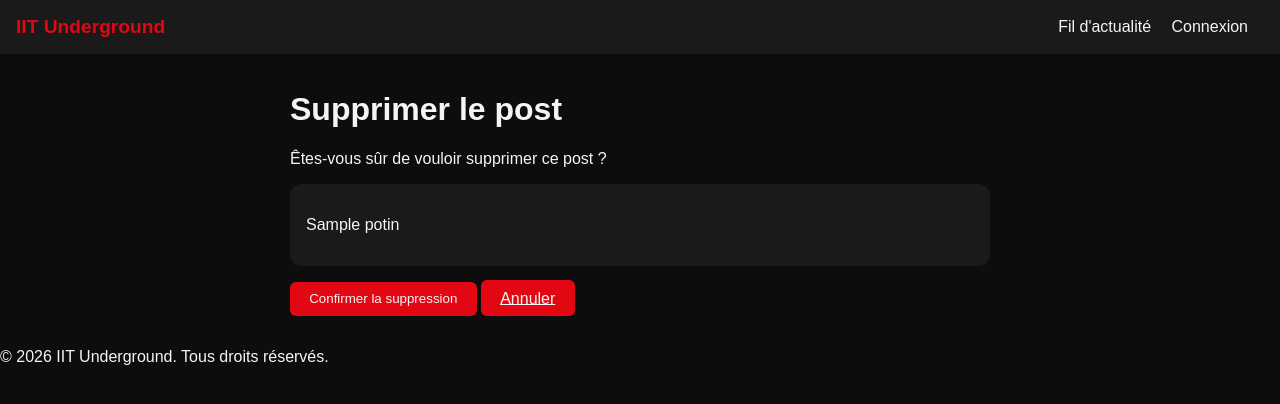
After one commit to itsketii/mini-application-django, a Django app: template iit_underground/templates/iit_underground/confirmer_suppression.html in a window 1280 px wide. The commit adds this page. Shown: the top 404 px of the page. Run offline with Django 5.2, Linux system fonts and the light colour scheme; the template is opened without the code that fills it: values that come from a table or form of the project are taken from there, others are empty; tables that the repository leaves empty hold one stand-in row (values such as "Sample post").

Commit message:
Ajout des fonctionnalités de modification et de suppression des posts, avec création d'une page de confirmation pour la suppression. Mise à jour des URLs et des vues associées.

```diff
--- /dev/null
+++ b/iit_underground/templates/iit_underground/confirmer_suppression.html
@@ -0,0 +1,14 @@
+{% extends "iit_underground/base.html" %}
+{% block title %}Supprimer - IIT Underground{% endblock %}
+{% block content %}
+    <h1>Supprimer le post</h1>
+    <p>Êtes-vous sûr de vouloir supprimer ce post ?</p>
+    <div class="card">
+        <p>{{ potin.titre}}</p>
+    </div>
+    <form method="post">
+        {% csrf_token %}
+        <button class="btn" type="submit">Confirmer la suppression</button>
+        <a class="btn" href="{% url 'iit_underground:fil' %}">Annuler</a>
+    </form>
+{% endblock %}
--- a/iit_underground/templates/iit_underground/detail.html
+++ b/iit_underground/templates/iit_underground/detail.html
@@ -20,6 +20,10 @@
             <img src="{{ potin.image.url }}" alt="Image du potin" class="potin-image">
         {% endif %}
         <p>{{ potin.contenu }}</p>
+        {% if user == potin.auteur %}
+            <a href="{% url 'iit_underground:modifier' potin.pk %}" class="btn">Modifier</a>
+            <a href="{% url 'iit_underground:supprimer' potin.pk %}" class="muted">Supprimer</a>
+        {% endif %}
     </div>
 
     <h2>Commentaires</h2>
--- a/iit_underground/urls.py
+++ b/iit_underground/urls.py
@@ -8,5 +8,7 @@ urlpatterns = [
     path('', views.fil_actualite, name='fil'),
     path('inscription/', views.inscription, name='inscription'),
     path('nouveau/', views.creer_potin, name='creer'),
+    path('<int:pk>/modifier/', views.modifier_potin, name='modifier'),
+    path('<int:pk>/supprimer/', views.supprimer_potin, name='supprimer'),
     path('<int:potin_id>/', views.detail_potin, name='detail')
 ]
--- a/iit_underground/views.py
+++ b/iit_underground/views.py
@@ -1,9 +1,10 @@
 from django.contrib.auth.decorators import login_required
+from django.shortcuts import get_object_or_404, redirect
+from django.http import HttpResponseForbidden
 from django.contrib.auth.forms import UserCreationForm
+from django.contrib.auth import login
 from django.http import HttpResponse
-from django.shortcuts import get_object_or_404, redirect
 from django.shortcuts import render
-from django.contrib.auth import login
 from .forms import PotinForm
 from .models import Potin
 
```
